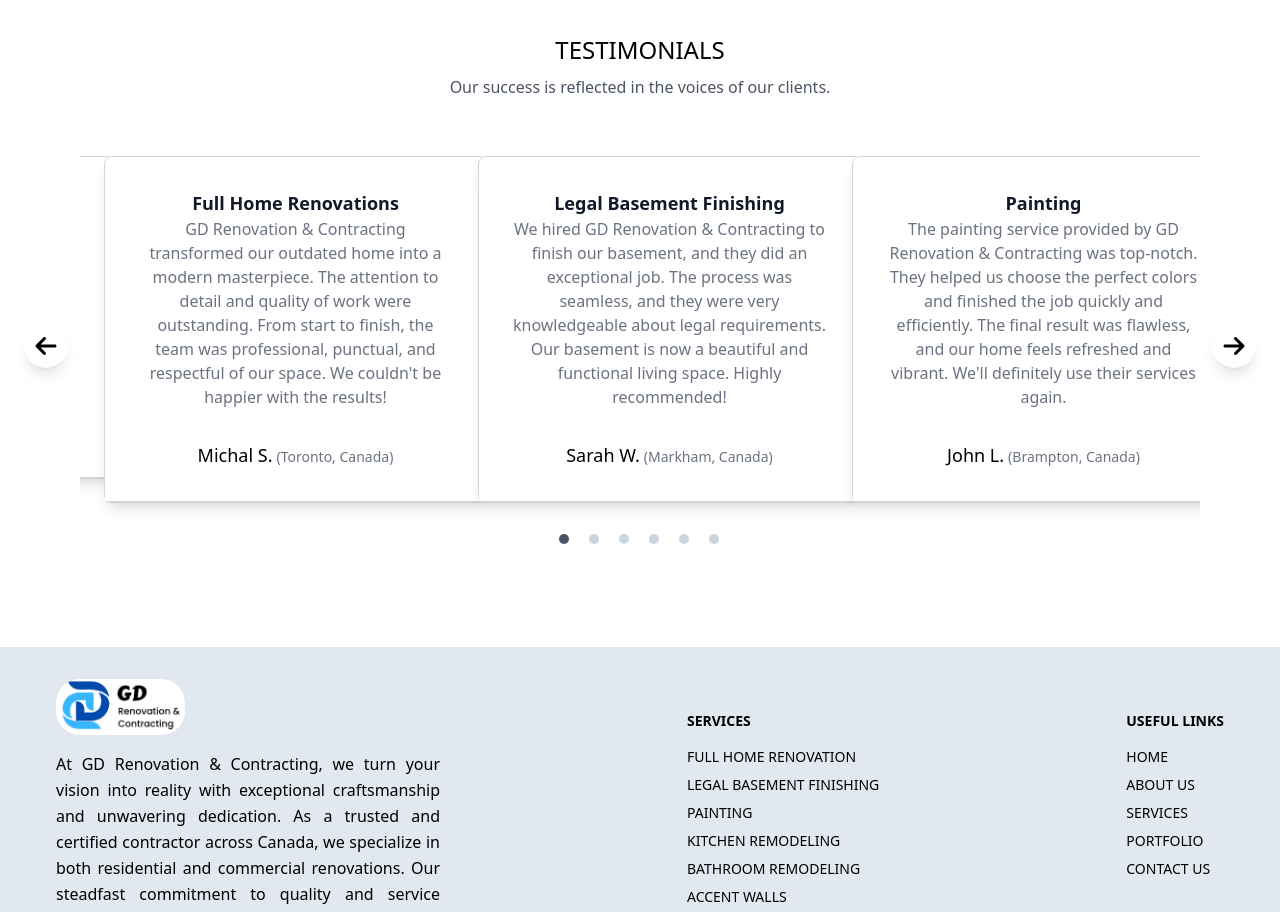
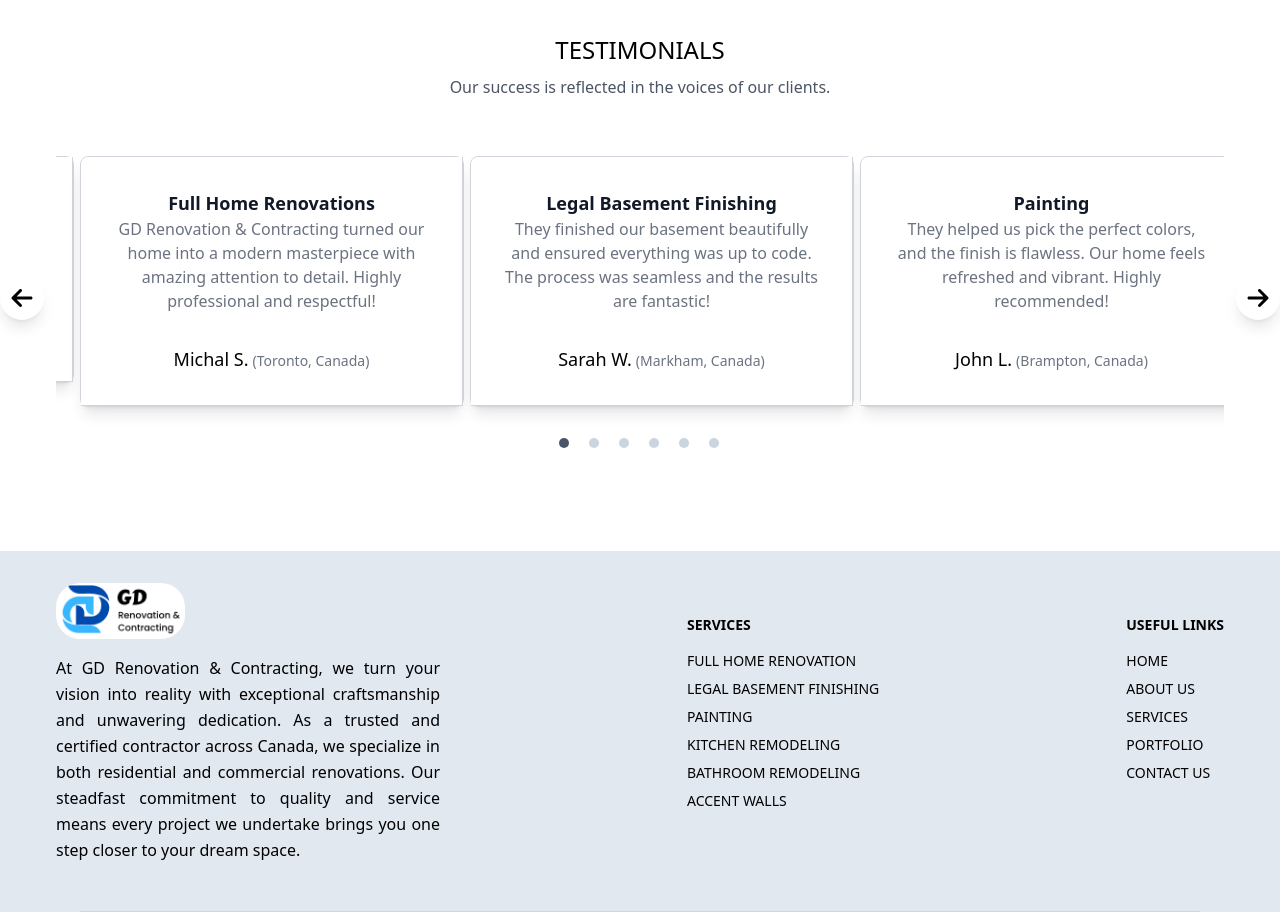
Before and after one commit to gurkirat1802/renovation, a React (Vite) app: page / in a window 1280 px wide. Shown: the part 3540-4452 px from the top of the page. Built offline with nearby package versions, Linux system fonts and the light colour scheme.

Commit message:
Update Testimonials.jsx

```diff
--- a/src/components/Testimonials.jsx
+++ b/src/components/Testimonials.jsx
@@ -77,6 +77,7 @@ const Testimonials = () => {
                 settings: {
                     slidesToShow: 1,
                     slidesToScroll: 1,
+
                 },
             },
         ],
@@ -88,20 +89,20 @@ const Testimonials = () => {
             <p className="text-center mt-2 text-gray-600 leading-relaxed">
                 Our success is reflected in the voices of our clients.
             </p>
-            <div className="mt-6 w-full mx-auto px-4 sm:px-8 md:px-16 lg:px-20 relative mb-20 overflow-hidden py-8">
-                <Slider {...settings}>
-                    <div className="px-2 md:px-4 lg:px-6">
+            <div className="mt-6 w-full mx-auto px-16 sm:px-14 md:px-13 lg:px-18 relative mb-20 overflow-hidden py-8">
+                <Slider className="" {...settings}>
+                    <div className="w-32 px-2 md:px-4 lg:px-6">
                         <Card3
                             title="Full Home Renovations"
-                            desc="GD Renovation & Contracting transformed our outdated home into a modern masterpiece. The attention to detail and quality of work were outstanding. From start to finish, the team was professional, punctual, and respectful of our space. We couldn't be happier with the results!"
+                            desc="GD Renovation & Contracting turned our home into a modern masterpiece with amazing attention to detail. Highly professional and respectful!"
                             name="Michal S."
                             address="Toronto, Canada"
                         />
                     </div>
-                    <div className="px-2 md:px-4 lg:px-6">
+                    <div className="flex justify-center items-center md:px-4 lg:px-6">
                         <Card3
                             title="Legal Basement Finishing"
-                            desc="We hired GD Renovation & Contracting to finish our basement, and they did an exceptional job. The process was seamless, and they were very knowledgeable about legal requirements. Our basement is now a beautiful and functional living space. Highly recommended!"
+                            desc="They finished our basement beautifully and ensured everything was up to code. The process was seamless and the results are fantastic!"
                             name="Sarah W."
                             address="Markham, Canada"
                         />
@@ -109,7 +110,7 @@ const Testimonials = () => {
                     <div className="px-2 md:px-4 lg:px-6">
                         <Card3
                             title="Painting"
-                            desc="The painting service provided by GD Renovation & Contracting was top-notch. They helped us choose the perfect colors and finished the job quickly and efficiently. The final result was flawless, and our home feels refreshed and vibrant. We'll definitely use their services again."
+                            desc="They helped us pick the perfect colors, and the finish is flawless. Our home feels refreshed and vibrant. Highly recommended!"
                             name="John L."
                             address="Brampton, Canada"
                         />
@@ -117,7 +118,7 @@ const Testimonials = () => {
                     <div className="px-2 md:px-4 lg:px-6">
                         <Card3
                             title="Kitchen Remodeling"
-                            desc="Our kitchen was in desperate need of an update, and GD Renovation & Contracting delivered beyond our expectations. The design is both stylish and functional, with high-quality materials and craftsmanship. They listened to our needs and brought our vision to life. We love our new kitchen."
+                            desc="GD Renovation delivered a beautiful, functional kitchen that exceeded our expectations. Great attention to detail and quality materials!"
                             name="Emily"
                             address="Toronto, Canada"
                         />
@@ -125,7 +126,7 @@ const Testimonials = () => {
                     <div className="px-2 md:px-4 lg:px-6">
                         <Card3
                             title="Bathroom Remodeling"
-                            desc="GD Renovation & Contracting completely transformed our bathroom into a luxurious space. They paid close attention to every detail, from the tiles to the fixtures, and made sure everything was perfect. The team was professional and courteous, and the project was completed on time."
+                            desc="They transformed our bathroom into a luxury space with high-quality fixtures and perfect finishes. Very professional team!"
                             name="David"
                             address="Ontario, Canada"
                         />
@@ -133,7 +134,7 @@ const Testimonials = () => {
                     <div className="px-2 md:px-4 lg:px-6">
                         <Card3
                             title="Accent Walls"
-                            desc="We wanted to bring a unique touch to our living room, and GD Renovation & Contracting recommended an accent wall. The result exceeded our expectations! The wall adds incredible depth and character to the room, and the quality of workmanship is outstanding."
+                            desc="The accent wall they installed adds incredible character to our room. Top-notch craftsmanship and unique style!"
                             name="George T."
                             address="Brampton, Canada"
                         />
```
